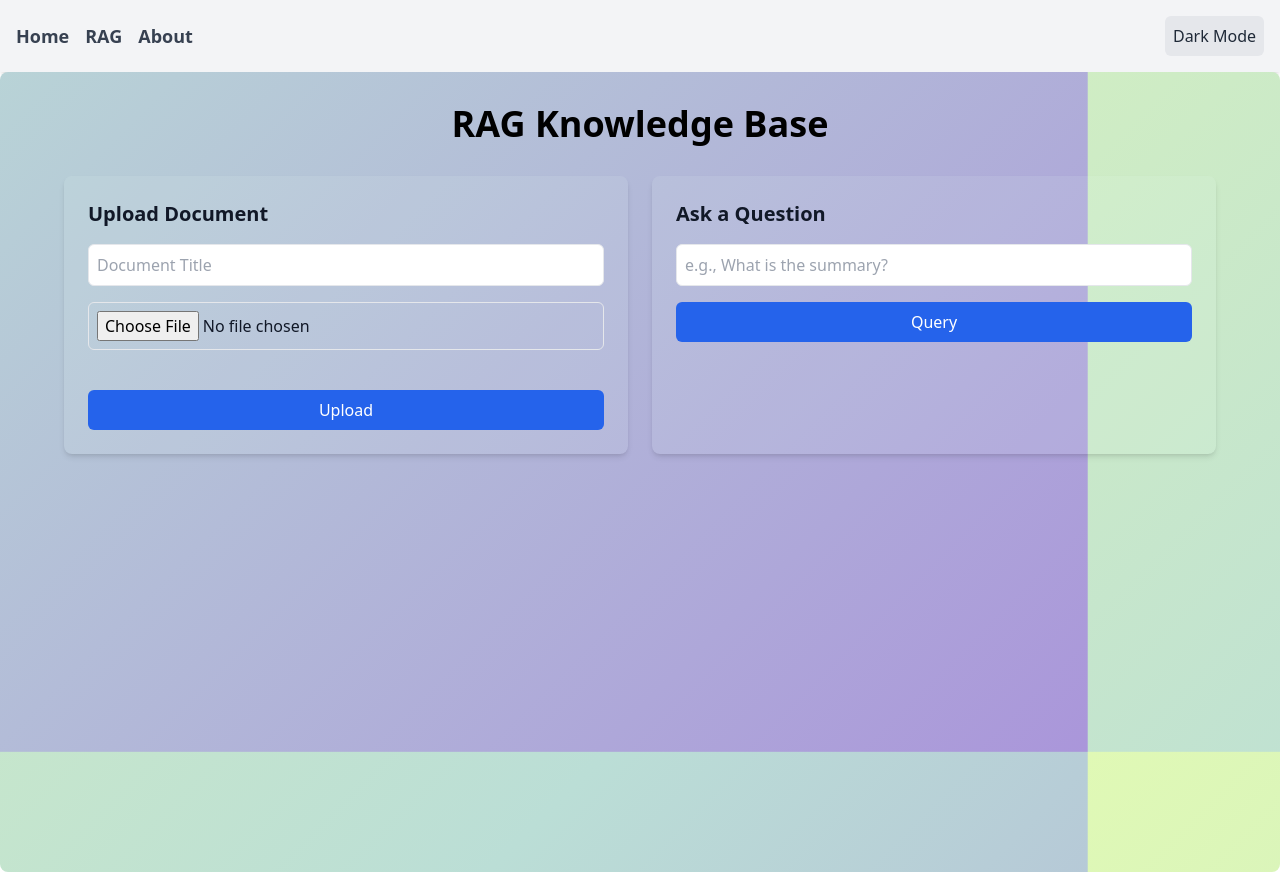
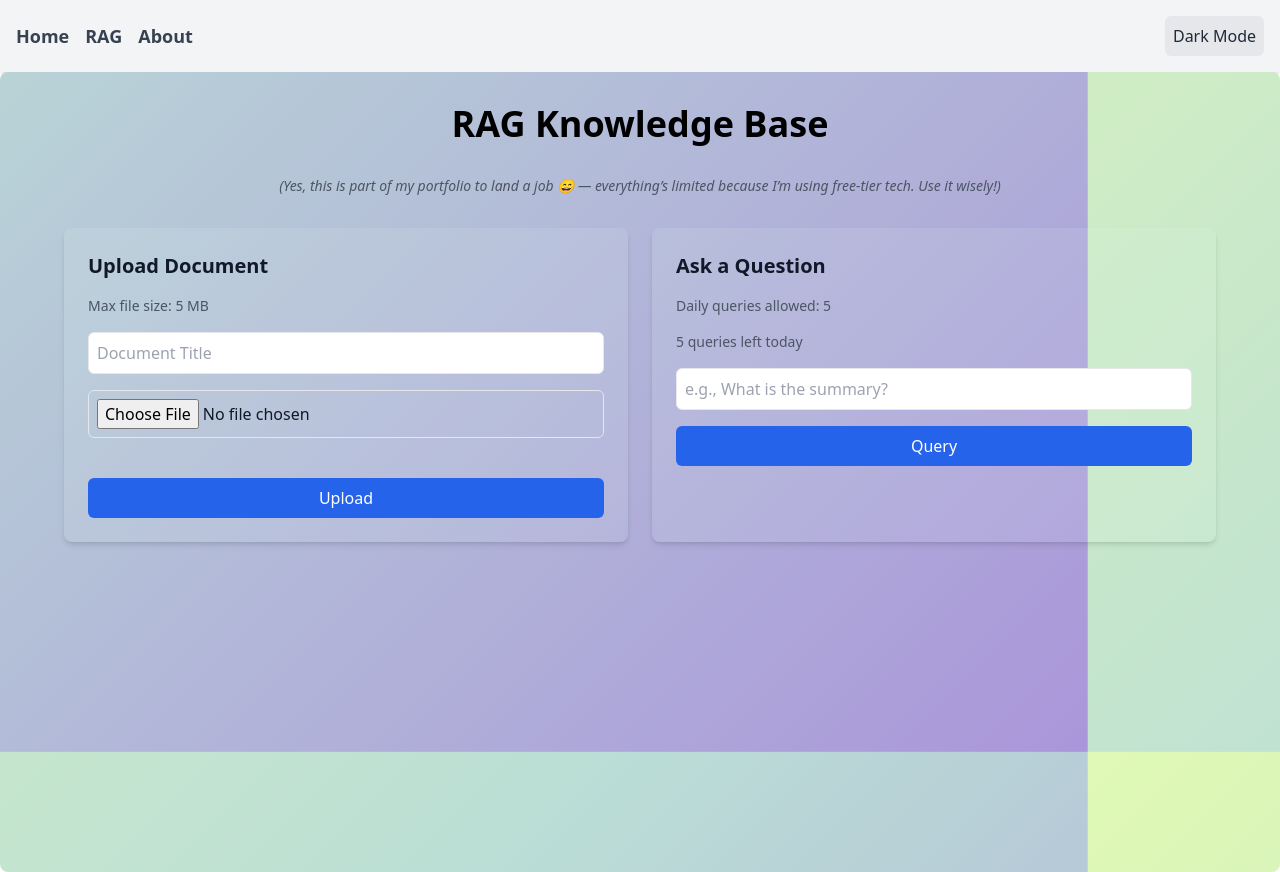
Before and after one commit to Gokulkiran418/rag-document-retrieval, a Next.js app: page /rag in a window 1280 px wide. Built offline with nearby package versions, Linux system fonts and the light colour scheme.

Commit message:
Limit user queries and file size

```diff
--- a/src/app/rag/page.tsx
+++ b/src/app/rag/page.tsx
@@ -12,6 +12,10 @@ import { useTheme } from "../../context/ThemeContext";
 
 type Tween = gsap.core.Tween;
 gsap.registerPlugin(ScrollTrigger);
+
+// Cost-control constants
+const MAX_FILE_SIZE = 5 * 1024 * 1024; // 5 MB
+const MAX_QUERIES_PER_DAY = 5;
 
 export default function RagPage() {
   const { theme, gradientColors } = useTheme();
@@ -32,6 +36,34 @@ export default function RagPage() {
   const [error, setError] = useState<string | null>(null);
   const [isUploading, setIsUploading] = useState(false);
   const [isQuerying, setIsQuerying] = useState(false);
+
+  // daily query count
+  const [dailyQueryCount, setDailyQueryCount] = useState(0);
+
+  // Load daily query count from localStorage
+  useEffect(() => {
+    const saved = localStorage.getItem("rag-query-count");
+    if (saved) {
+      try {
+        const { date, count } = JSON.parse(saved);
+        const today = new Date().toDateString();
+        if (date === today) {
+          setDailyQueryCount(count);
+        } else {
+          localStorage.removeItem("rag-query-count");
+        }
+      } catch {}
+    }
+  }, []);
+
+  // Save daily count whenever it changes
+  useEffect(() => {
+    const today = new Date().toDateString();
+    localStorage.setItem(
+      "rag-query-count",
+      JSON.stringify({ date: today, count: dailyQueryCount })
+    );
+  }, [dailyQueryCount]);
 
   const bgRef = useRef<HTMLDivElement>(null);
   const cardRef = useRef<HTMLDivElement>(null);
@@ -110,6 +142,10 @@ export default function RagPage() {
       setError("Please select a file");
       return;
     }
+    if (file.size > MAX_FILE_SIZE) {
+      setError("File too large! Max size is 5 MB.");
+      return;
+    }
     setError(null);
     setIsUploading(true);
 
@@ -148,6 +184,12 @@ export default function RagPage() {
       setError("Please enter a query");
       return;
     }
+    if (dailyQueryCount >= MAX_QUERIES_PER_DAY) {
+      setError(
+        `Daily query limit reached (${MAX_QUERIES_PER_DAY}). Try again tomorrow.`
+      );
+      return;
+    }
     setError(null);
     setIsQuerying(true);
 
@@ -161,6 +203,7 @@ export default function RagPage() {
       if (res.ok) {
         setQueryResponse(data);
         setQuery("");
+        setDailyQueryCount((c) => c + 1);
         const section = document.querySelector(".response-section");
         if (section) {
           gsap.fromTo(
@@ -187,17 +230,13 @@ export default function RagPage() {
         style={{ zIndex: -1 }}
       />
 
-    {(isUploading || isQuerying) && (
-      <div
-        ref={spinnerRef}
-        className="fixed top-1/2 left-1/2 w-12 h-12 border-4 rounded-full transform -translate-x-1/2 -translate-y-1/2 border-t-blue-500 border-gray-300"
-      />
-    )}
-
       <div ref={cardRef} className="relative z-10 max-w-6xl mx-auto space-y-8">
         <h1 className="text-4xl font-bold dark:text-white text-center">
           RAG Knowledge Base
         </h1>
+        <p className="text-center text-sm text-gray-600 dark:text-gray-400 italic">
+        (Yes, this is part of my portfolio to land a job 😄 — everything’s limited because I’m using free-tier tech. Use it wisely!)
+      </p>
 
         {/* Upload + Query Side-by-Side Container */}
         <div className="flex flex-col lg:flex-row gap-6">
@@ -205,6 +244,9 @@ export default function RagPage() {
           <section className="flex-1 p-6 rounded-lg shadow-md bg-cardcolor-light/10 dark:bg-cardcolor-dark/10 space-y-4 text-text-light dark:text-text-dark">
 
             <h2 className="text-xl font-semibold">Upload Document</h2>
+            <p className="text-sm text-gray-600 dark:text-gray-400">
+              Max file size: {Math.floor(MAX_FILE_SIZE / (1024 * 1024))} MB
+            </p>
             <form onSubmit={handleUpload} className="space-y-4">
               <input
                 type="text"
@@ -231,7 +273,6 @@ export default function RagPage() {
               {isUploading && (
                 <div className="flex justify-center mt-4">
                   <div
-                  ref={spinnerRef}
                     className="w-8 h-8 border-4 border-t-blue-500 border-gray-300 rounded-full animate-spin"
                   />
                 </div>
@@ -254,6 +295,12 @@ export default function RagPage() {
           {/* Query Section */}
           <section className="flex-1 p-6 rounded-lg shadow-md bg-cardcolor-light/10 dark:bg-cardcolor-dark/10 space-y-4 text-text-light dark:text-text-dark">
             <h2 className="text-xl font-semibold">Ask a Question</h2>
+              <p className="text-sm text-gray-600 dark:text-gray-400">
+                Daily queries allowed: {MAX_QUERIES_PER_DAY}
+              </p>
+              <p className="text-sm text-gray-600 dark:text-gray-400">
+                {MAX_QUERIES_PER_DAY - dailyQueryCount} queries left today
+              </p>
             <form onSubmit={handleQuery} className="space-y-4">
               <input
                 type="text"
```
Lines whose indentation alone changed are shown as unchanged.
